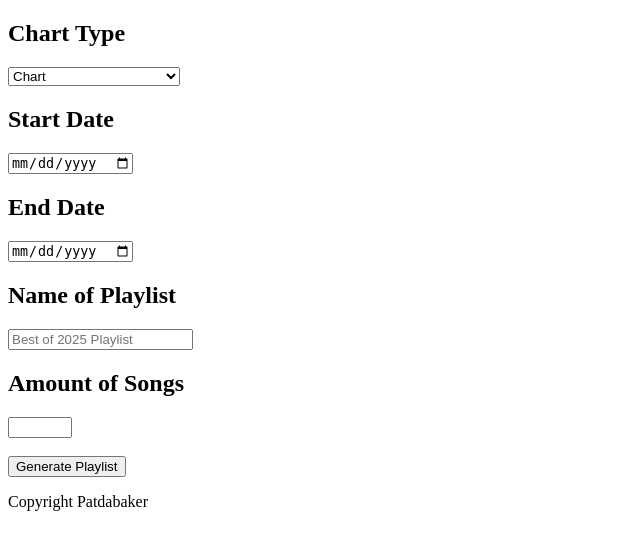
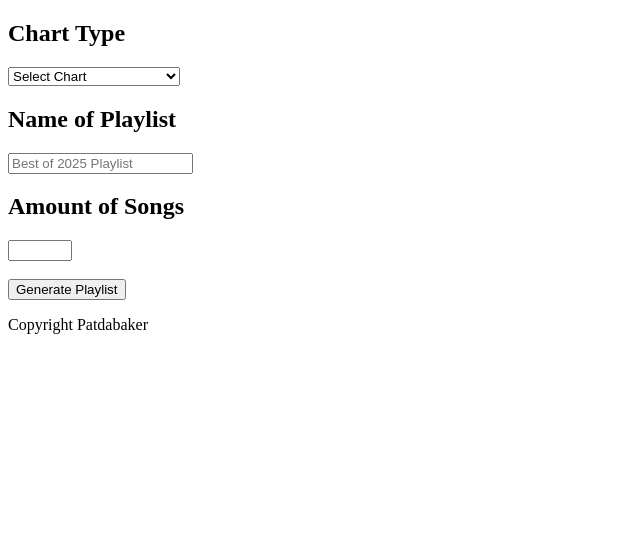
Before and after one commit to Patdabaker/chartsync, a Flask app: page / in a window 1280 px wide. Shown: the part 98-648 px from the top of the page, without its empty margins (0-640 px from the left). Run offline with Flask 3, Linux system fonts and the light colour scheme.

Commit message:
Added dynamic hiding of forms with JavaScript in index.html

```diff
--- a/templates/index.html
+++ b/templates/index.html
@@ -14,13 +14,13 @@
         <div>
             <form>
                 <h2>Chart Type</h2>
-                <select required>
-                    <option disabled selected>Chart</option>
+                <select id="chart" name="chart" required>
+                    <option disabled selected value="">Select Chart</option>
                     {% for title, file in chart_dict.items() %}
                         {% if title == "Hot 100" %}
-                        <option>{{ title }} (Recommended)</option>
+                        <option value="{{ title }}">{{ title }} (Recommended)</option>
                         {% else %}
-                        <option>{{ title }}</option>
+                        <option value="{{ title }}">{{ title }}</option>
                         {% endif %}
                     {% endfor %}
                 </select>
@@ -28,16 +28,16 @@
         </div>
 
         <div>
-            <form>
+            <form class="date" id="startDate" hidden>
                 <h2>Start Date</h2>
-                <input type="date" id="startDate" name="startDate" required>
+                <input type="date" name="startDate" required>
             </form>
         </div>
 
         <div>
-            <form>
+            <form class="date" id="endDate" hidden>
                 <h2>End Date</h2>
-                <input type="date" id="endDate" name="endDate" required>
+                <input type="date" name="endDate" required>
             </form>
         </div>
 
@@ -67,4 +67,18 @@
     <footer>
         <p>Copyright Patdabaker</p>
     </footer>
+
+    <script>
+        document.addEventListener("DOMContentLoaded", (event) => {
+            const startDate = document.getElementById('startDate');
+            const endDate = document.getElementById('endDate');
+            const select = document.getElementById('chart');
+            select.addEventListener("change", () => {
+                if (select.value !== "") {
+                    startDate.hidden = false;
+                    endDate.hidden = false;
+                }
+            });
+        });
+    </script>
 {% endblock %}
```
